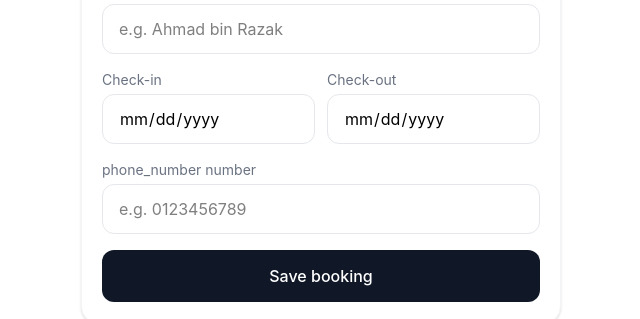
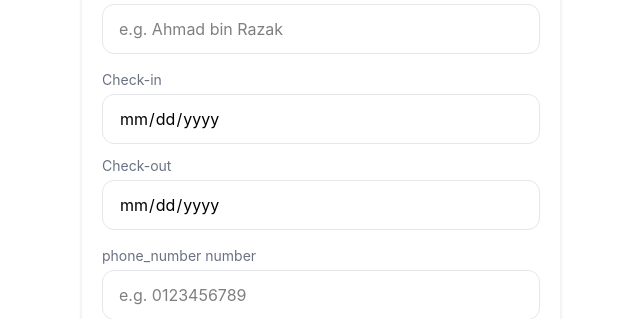
Before and after one commit to iliya97/homestay-manager, a React (Vite) app: page / in a window 1280 px wide. Shown: the part 309-628 px from the top of the page, without its empty margins (319-959 px from the left). Built offline with nearby package versions, Linux system fonts and the light colour scheme; no server answers; the database is empty.

Commit message:
feat: enhance BookingForm with date clearing functionality and input refs

```diff
--- a/src/components/BookingForm.jsx
+++ b/src/components/BookingForm.jsx
@@ -1,4 +1,4 @@
-import { useState } from 'react'
+import { useState, useRef } from 'react'
 
 const EMPTY = { guest_name: '', check_in: '', check_out: '', phone_number: '' }
 
@@ -6,6 +6,9 @@ export default function BookingForm({ onAdd, bookings }) {
   const [form, setForm] = useState(EMPTY)
   const [error, setError] = useState('')
   const [saving, setSaving] = useState(false)
+
+  const checkInRef = useRef(null)
+  const checkOutRef = useRef(null)
 
   const today = new Date().toISOString().split('T')[0]
 
@@ -16,12 +19,11 @@ export default function BookingForm({ onAdd, bookings }) {
     setError('')
   }
 
-  function handleDateBlur(e) {
-    const { name, value } = e.target
-    if (value !== form[name]) {
-      setForm(prev => ({ ...prev, [name]: value }))
-      setError('')
-    }
+  function clearDate(name) {
+    const ref = name === 'check_in' ? checkInRef : checkOutRef
+    if (ref.current) ref.current.value = ''
+    setForm(prev => ({ ...prev, [name]: '' }))
+    setError('')
   }
 
   async function handleSubmit() {
@@ -73,28 +75,38 @@ export default function BookingForm({ onAdd, bookings }) {
           />
         </div>
 
-        <div className="grid grid-cols-2 gap-3">
+        <div className="flex flex-col gap-3">
           <div>
-            <label className="text-sm text-gray-500 mb-1 block">Check-in</label>
+            <div className="flex justify-between items-center mb-1">
+              <label className="text-sm text-gray-500">Check-in</label>
+              {form.check_in && (
+                <button type="button" onClick={() => clearDate('check_in')} className="text-sm text-gray-400 hover:text-gray-600">Clear</button>
+              )}
+            </div>
             <input
+              ref={checkInRef}
               type="date"
               name="check_in"
               value={form.check_in}
               min={today}
               onChange={handleChange}
-              onBlur={handleDateBlur}
               className="w-full border border-gray-200 rounded-xl px-4 py-3 text-base focus:outline-none focus:border-gray-400"
             />
           </div>
           <div>
-            <label className="text-sm text-gray-500 mb-1 block">Check-out</label>
+            <div className="flex justify-between items-center mb-1">
+              <label className="text-sm text-gray-500">Check-out</label>
+              {form.check_out && (
+                <button type="button" onClick={() => clearDate('check_out')} className="text-sm text-gray-400 hover:text-gray-600">Clear</button>
+              )}
+            </div>
             <input
+              ref={checkOutRef}
               type="date"
               name="check_out"
               value={form.check_out}
               min={form.check_in || today}
               onChange={handleChange}
-              onBlur={handleDateBlur}
               className="w-full border border-gray-200 rounded-xl px-4 py-3 text-base focus:outline-none focus:border-gray-400"
             />
           </div>
```
